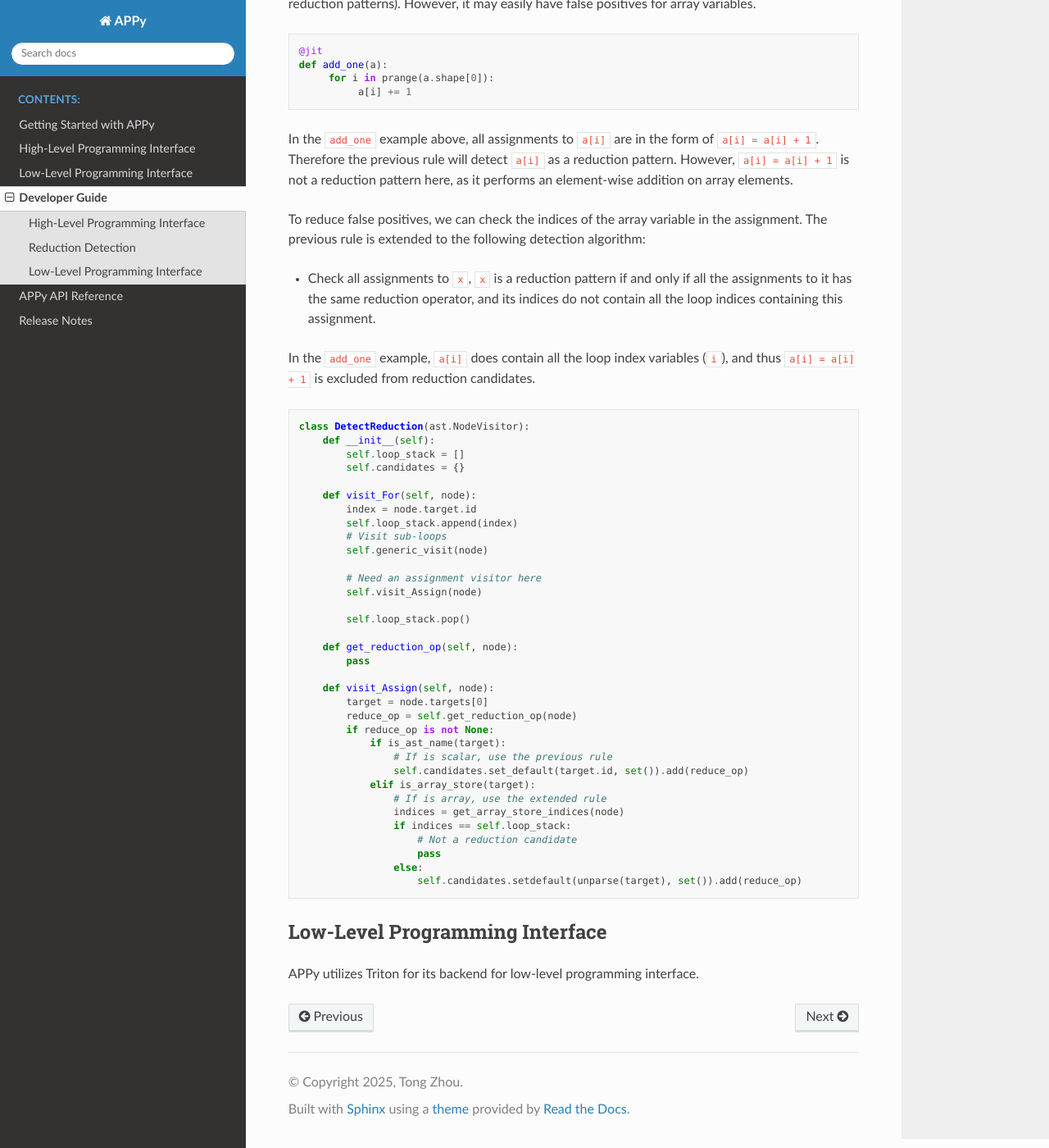
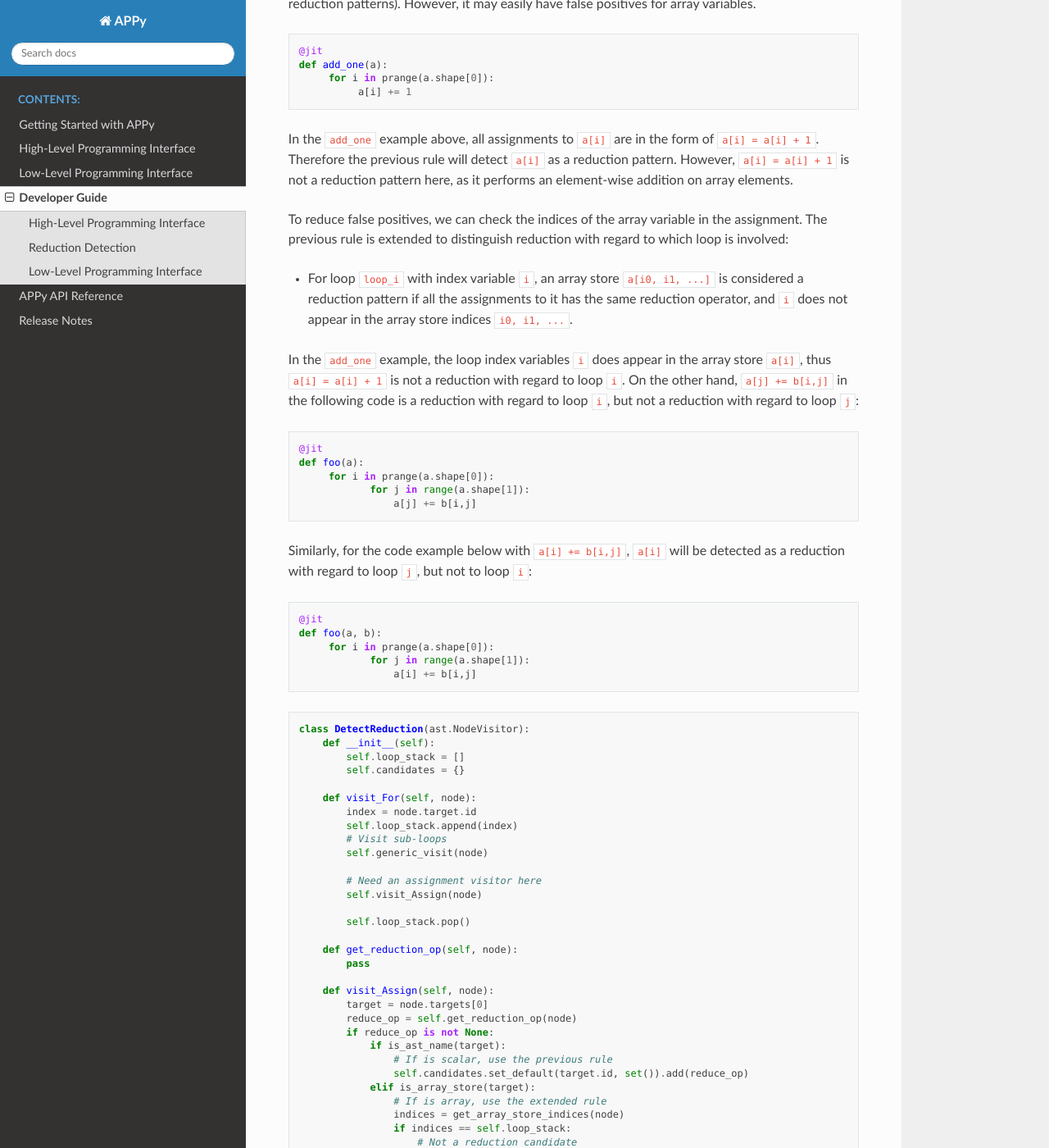
Before and after one commit to habanero-lab/APPy, a Sphinx documentation site: the page built from docs/source/developer.rst, in a window 1280 px wide and 1400 px high, scrolled down 715 px. Shown: the whole window at 82% size. Built offline with Sphinx 7.4.7 and the Read the Docs theme 3.1.0, drawn with Linux system fonts in a browser that asks for light colours.

Commit message:
updated docs

```diff
--- a/docs/source/developer.rst
+++ b/docs/source/developer.rst
@@ -37,11 +37,32 @@ In the ``add_one`` example above, all assignments to ``a[i]`` are in the form of
 Therefore the previous rule will detect ``a[i]`` as a reduction pattern. However, ``a[i] = a[i] + 1`` is not a reduction pattern here, as it performs an element-wise addition on array elements.
 
 To reduce false positives, we can check the indices of the array variable in the assignment.
-The previous rule is extended to the following detection algorithm:
+The previous rule is extended to distinguish reduction with regard to which loop is involved:
 
-* Check all assignments to ``x``, ``x`` is a reduction pattern if and only if all the assignments to it has the same reduction operator, and its indices do not contain all the loop indices containing this assignment.
+* For loop ``loop_i`` with index variable ``i``, an array store ``a[i0, i1, ...]`` is considered a reduction pattern
+  if all the assignments to it has the same reduction operator, and ``i`` does not appear in the array store indices ``i0, i1, ...``.
 
-In the ``add_one`` example, ``a[i]`` does contain all the loop index variables (``i``), and thus ``a[i] = a[i] + 1`` is excluded from reduction candidates.
+In the ``add_one`` example, the loop index variables ``i`` does appear in the array store ``a[i]``, thus ``a[i] = a[i] + 1`` is not a reduction with regard to loop ``i``.
+On the other hand, ``a[j] += b[i,j]`` in the following code is a reduction with regard to loop ``i``, but not a reduction with regard to loop ``j``:
+
+.. code-block:: python
+
+    @jit
+    def foo(a):
+         for i in prange(a.shape[0]):
+                for j in range(a.shape[1]):
+                    a[j] += b[i,j]
+
+
+Similarly, for the code example below with ``a[i] += b[i,j]``, ``a[i]`` will be detected as a reduction with regard to loop ``j``, but not to loop ``i``:
+
+.. code-block:: python
+
+    @jit
+    def foo(a, b):
+         for i in prange(a.shape[0]):
+                for j in range(a.shape[1]):
+                    a[i] += b[i,j]
 
 .. code-block:: python
 
```
